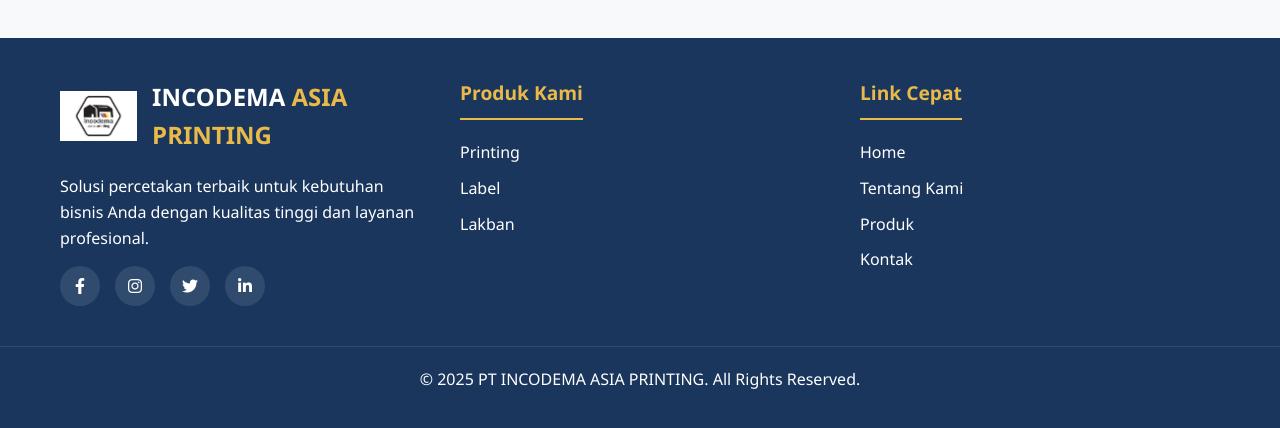
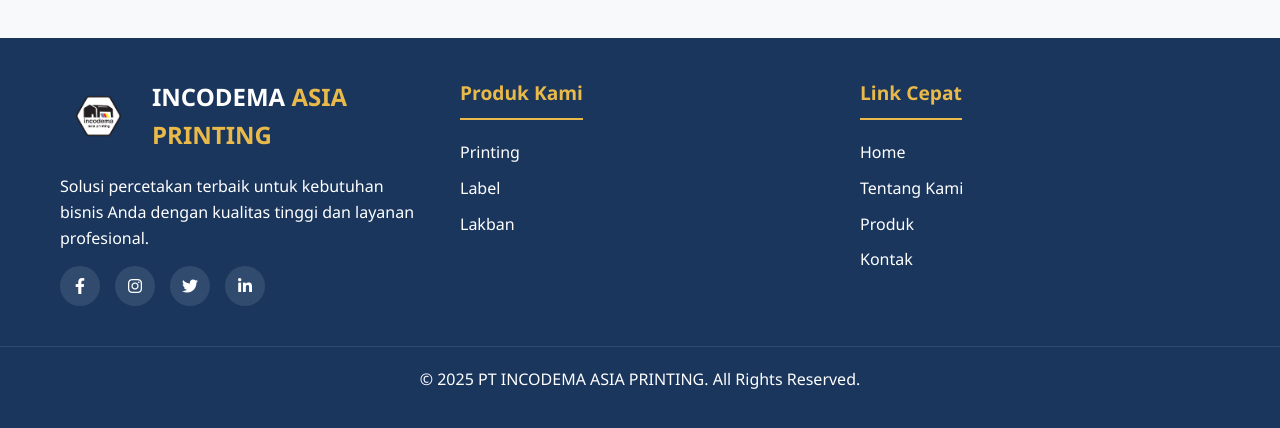
Before and after one commit to destro7841/incodema-web, a plain HTML site: page index.html in a window 1280 px wide. Shown: the part 4594-5022 px from the top of the page. Drawn offline with Linux system fonts and the light colour scheme.

Commit message:
Update index.html

```diff
--- a/index.html
+++ b/index.html
@@ -884,7 +884,7 @@
         <div class="container footer-container">
             <div class="footer-col">
                 <div class="logo-container" style="justify-content: flex-start; margin-bottom: 20px;">
-                    <img src="images/logo.jpg" alt="INCODEMA Logo" class="logo-img">
+                    <img src="images/logo1.jpg" alt="INCODEMA Logo" class="logo-img">
                     <div class="logo-text">INCODEMA <span>ASIA PRINTING</span></div>
                 </div>
                 <p>Solusi percetakan terbaik untuk kebutuhan bisnis Anda dengan kualitas tinggi dan layanan profesional.</p>
```
